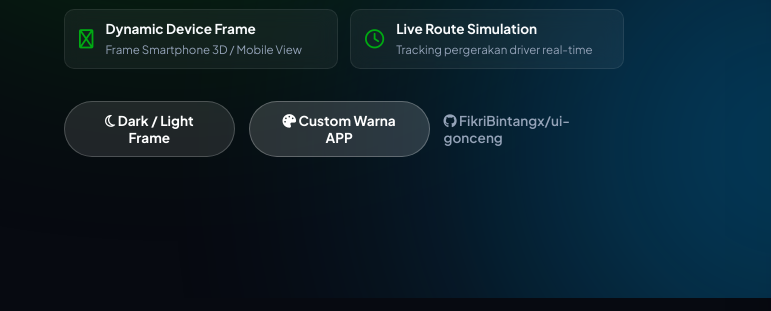
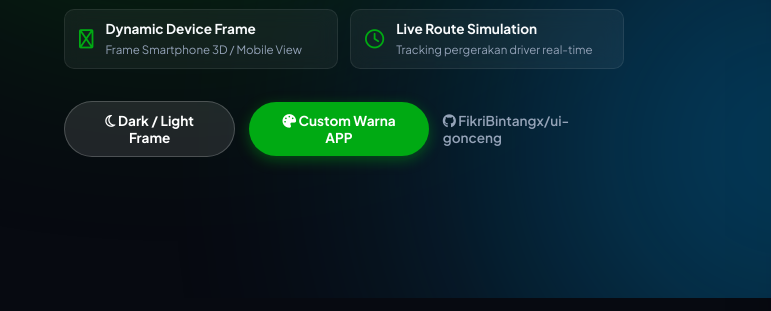
Before and after one commit to FikriBintangx/ui-gonceng, a website: page index.html in a window 1280 px wide. Shown: the part 502-813 px from the top of the page, 0-771 px from the left. Drawn offline with nearby package versions, Linux system fonts and the light colour scheme; grey boxes are pictures that could not be loaded.

Commit message:
fix(ui): remove blue highlight overlay & style Custom Warna APP button in primary green

```diff
--- a/style.css
+++ b/style.css
@@ -783,13 +783,14 @@ body {
 
 /* COLOR CUSTOMIZER STYLES */
 .btn-color-customizer {
-  background: rgba(255, 255, 255, 0.15) !important;
+  background: var(--primary) !important;
   color: #ffffff !important;
-  border: 1px solid rgba(255, 255, 255, 0.25) !important;
+  border: none !important;
+  box-shadow: 0 4px 14px rgba(0, 170, 19, 0.4);
 }
 
 .btn-color-customizer:hover {
-  background: rgba(255, 255, 255, 0.25) !important;
+  background: var(--primary-dark) !important;
 }
 
 .color-customizer-sheet {
```
